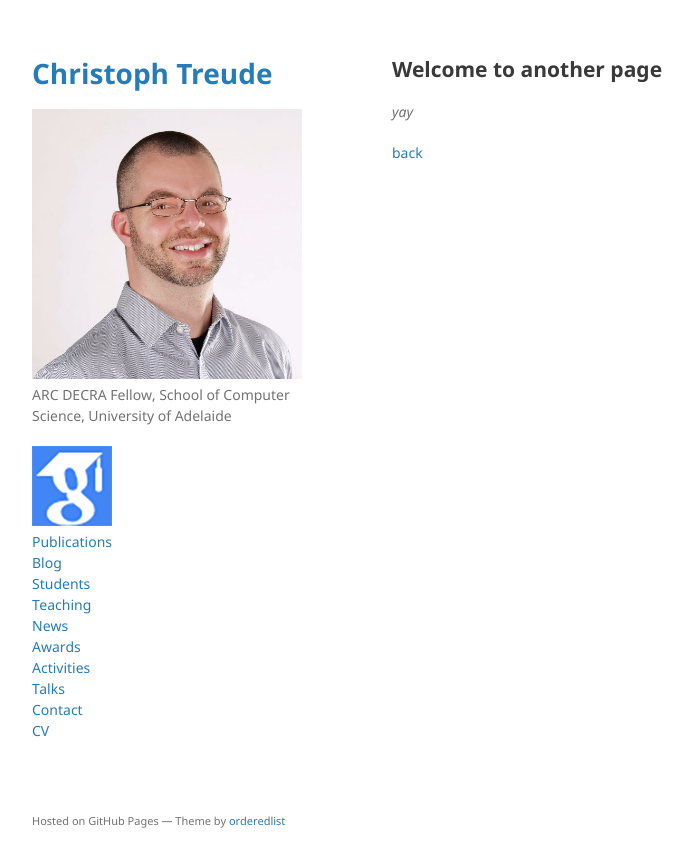
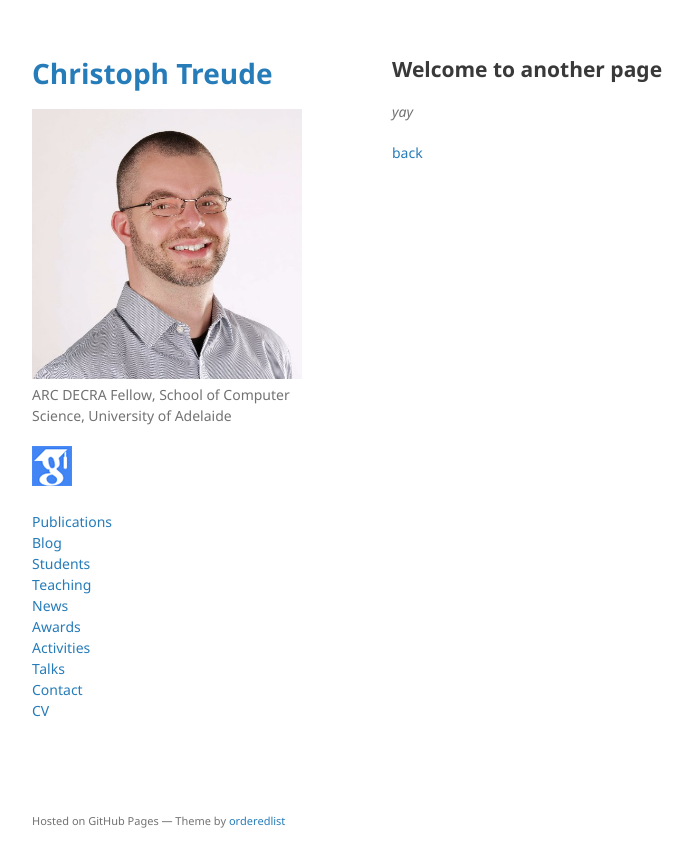
Before and after one commit to ctreude/ctreude.github.io, a Jekyll site: the page built from another-page.md, in a window 1280 px wide. Shown: the top 867 px of the page, without its empty margins (178-871 px from the left). Built offline with Jekyll 4.4.1, drawn with Linux system fonts in a browser that asks for light colours; our own code applies the rules of GitHub Pages for plain Markdown files.

Commit message:
Update default.html

```diff
--- a/_layouts/default.html
+++ b/_layouts/default.html
@@ -43,7 +43,7 @@
         <p class="view"><a href="{{ site.github.repository_url }}">View the Project on GitHub <small>{{ site.github.repository_nwo }}</small></a></p>
         {% endif %}
 
-        <a href="https://scholar.google.com.au/citations?user=-ie8QFEAAAAJ&hl=en" target="_blank" rel="noopener"><img src="/assets/img/googlescholar.png"></a>
+        <p><a href="https://scholar.google.com.au/citations?user=-ie8QFEAAAAJ&hl=en" target="_blank" rel="noopener"><img src="/assets/img/googlescholar.png" width="40" height="40"></a></p>
 
         <p class="view"><a href="">Publications</a><br>
         <a href="">Blog</a><br>
```
